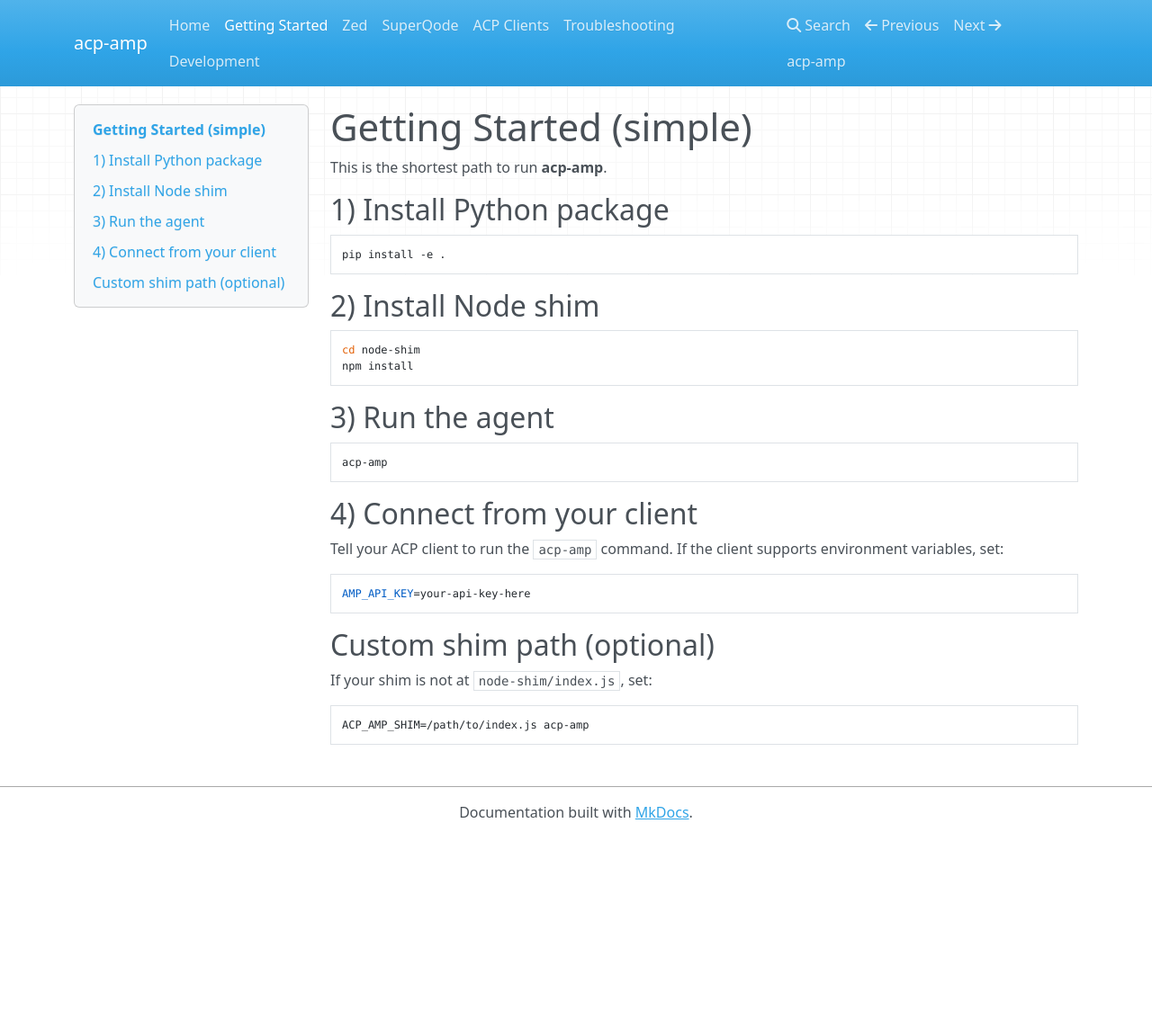
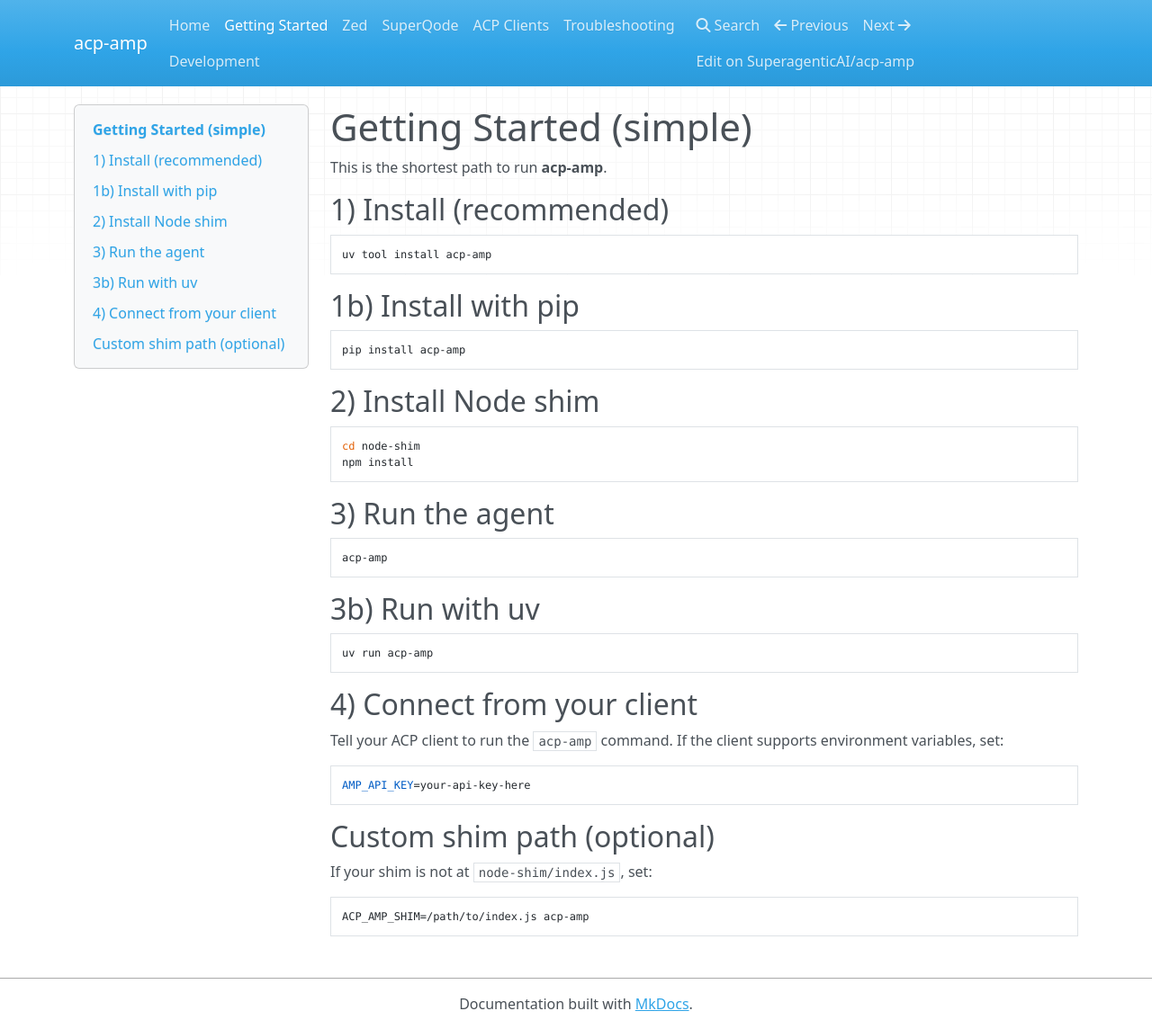
Before and after one commit to SuperagenticAI/acp-amp, an MkDocs documentation site: the page built from docs/getting-started.md, in a window 1280 px wide and 1144 px high. Shown: the whole window at 90% size. Built offline with MkDocs 1.6.1, drawn with Linux system fonts in a browser that asks for light colours; nearby versions of some CDN libraries.

````diff
--- a/docs/acp-clients.md
+++ b/docs/acp-clients.md
@@ -8,12 +8,18 @@ This guide explains how to run **acp-amp** from any ACP-compatible client.
 - Node.js 18 or newer
 - An Amp API key (if you use API key login)
 
-## Step 1: Install the Python package
+## Step 1: Install the package (recommended)
 
 In this repo, run:
 
 ```bash
-pip install -e .
+uv tool install acp-amp
+```
+
+If you prefer pip:
+
+```bash
+pip install acp-amp
 ```
 
 ## Step 2: Install the Node shim
--- a/docs/development.md
+++ b/docs/development.md
@@ -5,6 +5,12 @@
 ```bash
 pip install -e .[test]
 pytest
+```
+
+## Tests with uv
+
+```bash
+uv run pytest
 ```
 
 ## Node shim protocol
--- a/docs/getting-started.md
+++ b/docs/getting-started.md
@@ -2,10 +2,16 @@
 
 This is the shortest path to run **acp-amp**.
 
-## 1) Install Python package
+## 1) Install (recommended)
 
 ```bash
-pip install -e .
+uv tool install acp-amp
+```
+
+## 1b) Install with pip
+
+```bash
+pip install acp-amp
 ```
 
 ## 2) Install Node shim
@@ -19,6 +25,12 @@ npm install
 
 ```bash
 acp-amp
+```
+
+## 3b) Run with uv
+
+```bash
+uv run acp-amp
 ```
 
 ## 4) Connect from your client
--- a/docs/zed.md
+++ b/docs/zed.md
@@ -8,12 +8,18 @@ This guide explains how to run **acp-amp** in Zed in very simple steps.
 - Node.js 18 or newer
 - An Amp API key (if you use API key login)
 
-## Step 1: Install the Python package
+## Step 1: Install the package (recommended)
 
 Open a terminal in this repo and run:
 
 ```bash
-pip install -e .
+uv tool install acp-amp
+```
+
+If you prefer pip:
+
+```bash
+pip install acp-amp
 ```
 
 ## Step 2: Install the Node shim
--- a/mkdocs.yml
+++ b/mkdocs.yml
@@ -1,8 +1,8 @@
 site_name: acp-amp
 site_description: ACP adapter for Amp Code
-site_url: https://example.invalid/acp-amp
-repo_name: acp-amp
-repo_url: https://example.invalid/acp-amp
+site_url: https://github.com/SuperagenticAI/acp-amp
+repo_name: SuperagenticAI/acp-amp
+repo_url: https://github.com/SuperagenticAI/acp-amp
 nav:
   - Home: index.md
   - Getting Started: getting-started.md
````
Also changed, not shown: README.md (+40 -1 lines), pyproject.toml (+9 -2 lines), 1 other file.
